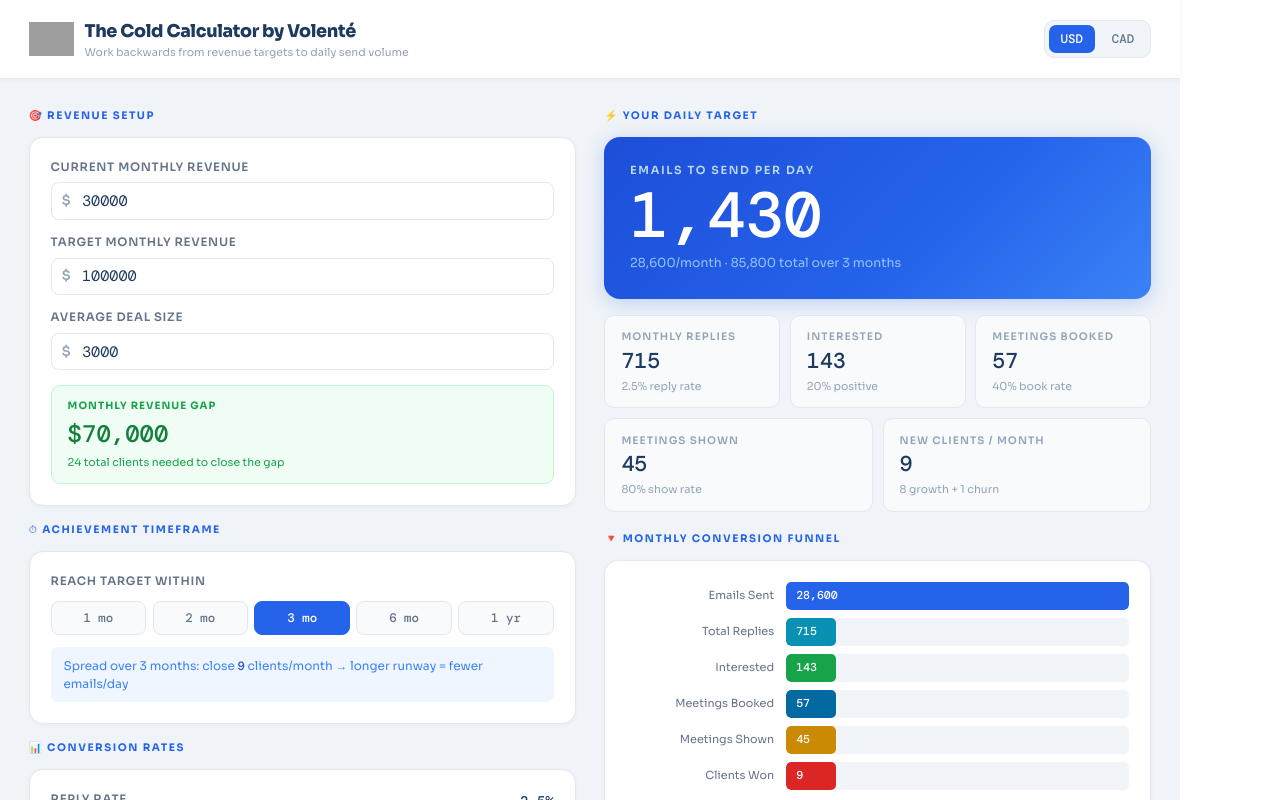
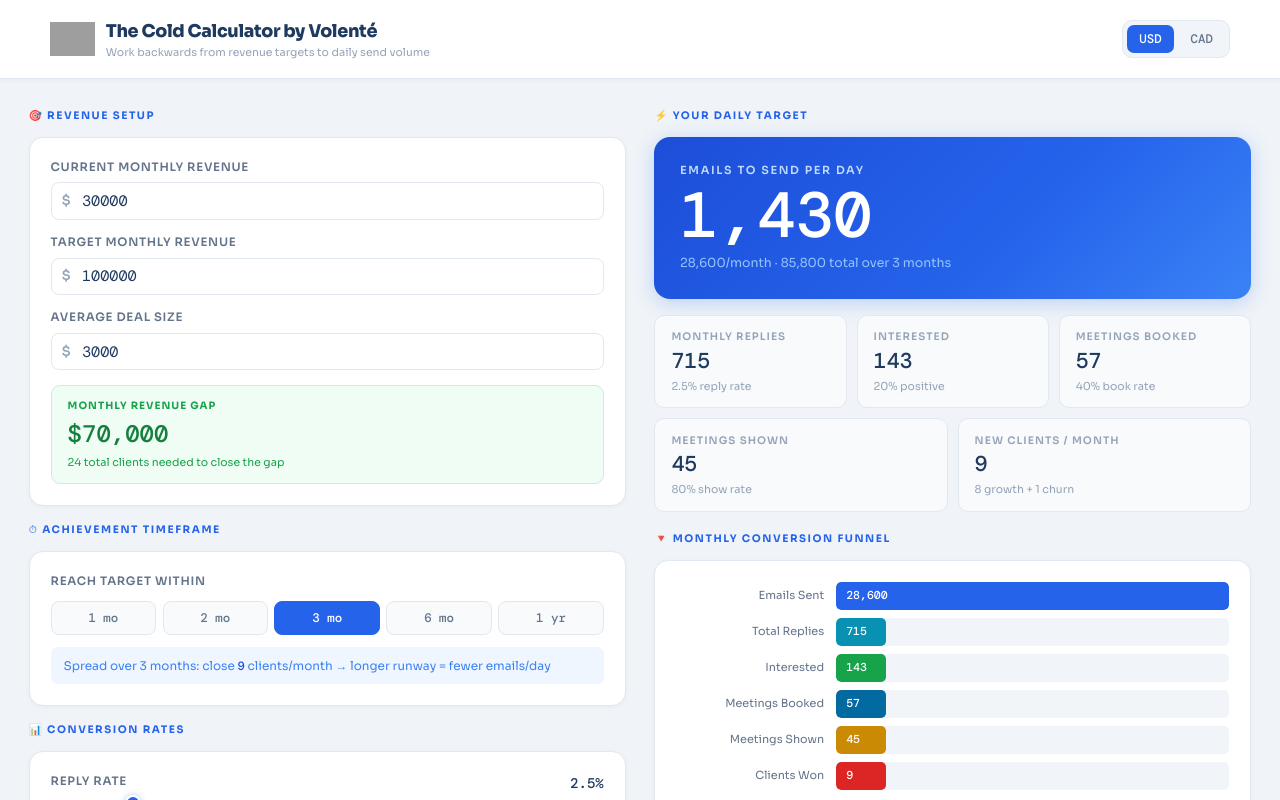
Before and after one commit to contact397/cold-calculator-v2, a React (Vite) app: page / in a window 1280 px wide. Shown: the top 800 px of the page. Built offline with nearby package versions, Linux system fonts and the light colour scheme; grey boxes are pictures that could not be loaded; a web font is replaced by a local one.

Commit message:
fix layout width

```diff
--- a/src/App.jsx
+++ b/src/App.jsx
@@ -314,7 +314,7 @@ Return exactly ${infra.domains} domain${infra.domains === 1 ? "" : "s"}.`
         </div>
       </div>
 
-      <div style={{ maxWidth: "1180px", margin: "0 auto", padding: isMobile ? "1.1rem" : "1.8rem" }}>
+      <div style={{ maxWidth: "100%", margin: "0 auto", padding: isMobile ? "1.1rem" : "1.8rem" }}>
         <div style={{ display: "grid", gridTemplateColumns: isMobile ? "1fr" : "1fr 1fr", gap: isMobile ? "0" : "1.8rem" }}>
 
           {/* ── LEFT: Inputs ── */}
```
